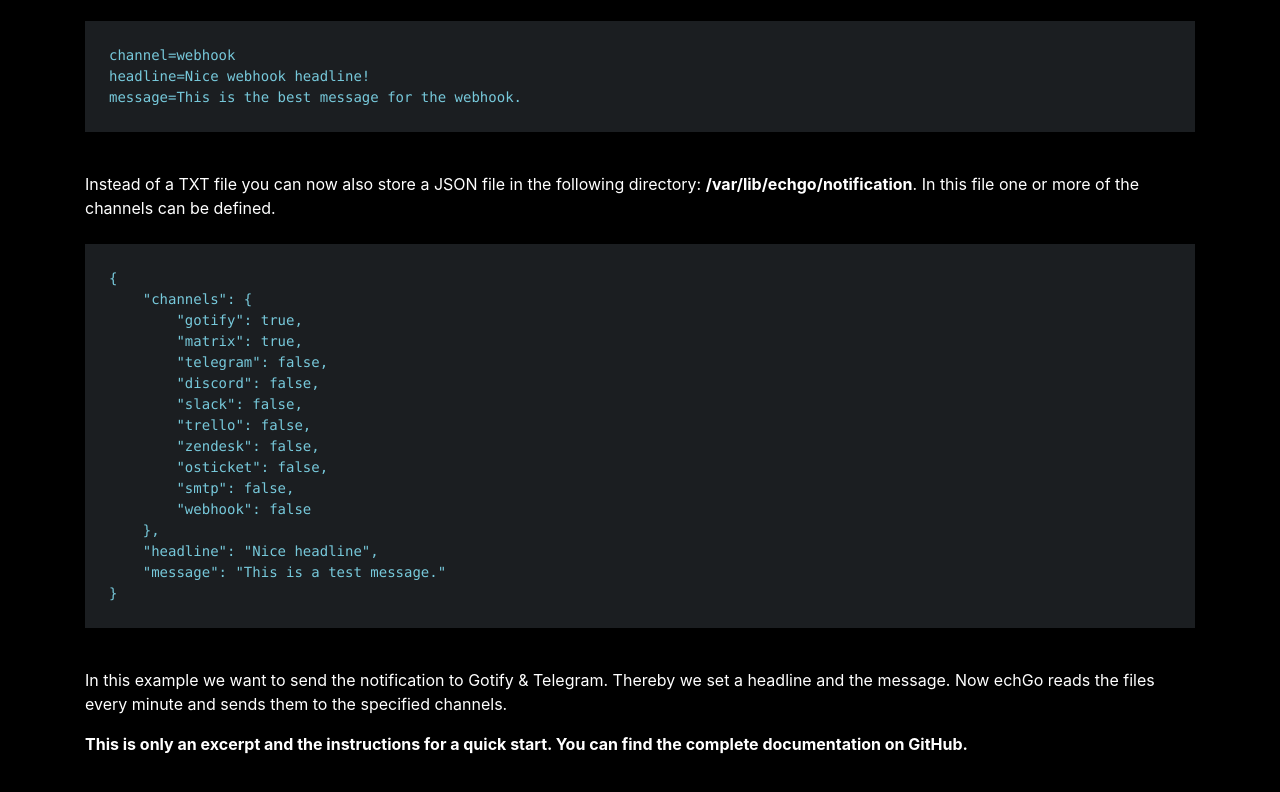
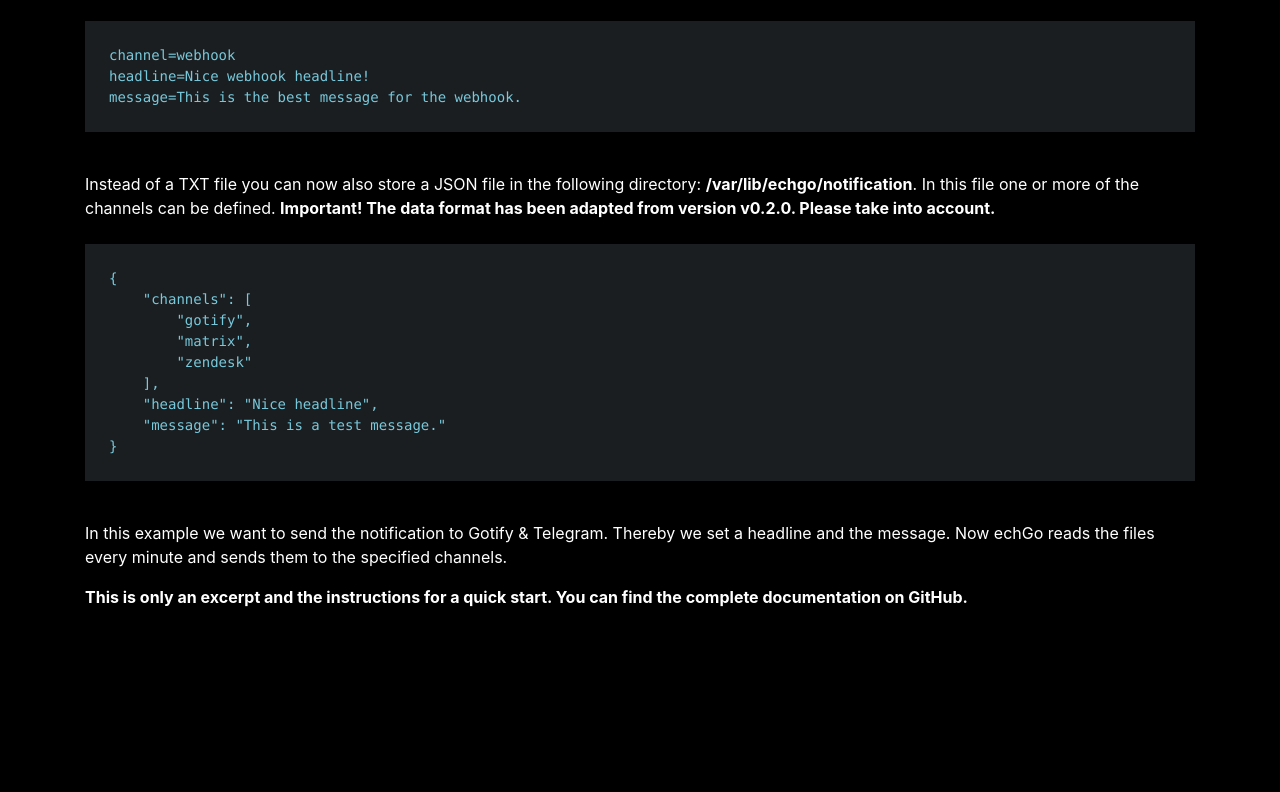
Before and after one commit to echgo/echgo.github.io, a plain HTML site: page index.html in a window 1280 px wide. Shown: the part 1589-2381 px from the top of the page. After the commit the page ends 2310 px from the top, so only its background shows below. Drawn offline with Linux system fonts and the light colour scheme.

Commit message:
Update website

```diff
--- a/index.html
+++ b/index.html
@@ -86,9 +86,9 @@
                     <div class="p-4 my-4 code-wrapper">
                         <code>channel=webhook<br>headline=Nice webhook headline!<br>message=This is the best message for the webhook.</code>
                     </div>
-                    <p class="pt-3">Instead of a TXT file you can now also store a JSON file in the following directory: <strong>/var/lib/echgo/notification</strong>. In this file one or more of the channels can be defined.</p>
+                    <p class="pt-3">Instead of a TXT file you can now also store a JSON file in the following directory: <strong>/var/lib/echgo/notification</strong>. In this file one or more of the channels can be defined. <strong>Important! The data format has been adapted from version v0.2.0. Please take into account.</strong></p>
                     <div class="p-4 my-4 code-wrapper">
-                        <code>{<br>&nbsp;&nbsp;&nbsp;&nbsp;"channels": {<br>&nbsp;&nbsp;&nbsp;&nbsp;&nbsp;&nbsp;&nbsp;&nbsp;"gotify": true,<br>&nbsp;&nbsp;&nbsp;&nbsp;&nbsp;&nbsp;&nbsp;&nbsp;"matrix": true,<br>&nbsp;&nbsp;&nbsp;&nbsp;&nbsp;&nbsp;&nbsp;&nbsp;"telegram": false,<br>&nbsp;&nbsp;&nbsp;&nbsp;&nbsp;&nbsp;&nbsp;&nbsp;"discord": false,<br>&nbsp;&nbsp;&nbsp;&nbsp;&nbsp;&nbsp;&nbsp;&nbsp;"slack": false,<br>&nbsp;&nbsp;&nbsp;&nbsp;&nbsp;&nbsp;&nbsp;&nbsp;"trello": false,<br>&nbsp;&nbsp;&nbsp;&nbsp;&nbsp;&nbsp;&nbsp;&nbsp;"zendesk": false,<br>&nbsp;&nbsp;&nbsp;&nbsp;&nbsp;&nbsp;&nbsp;&nbsp;"osticket": false,<br>&nbsp;&nbsp;&nbsp;&nbsp;&nbsp;&nbsp;&nbsp;&nbsp;"smtp": false,<br>&nbsp;&nbsp;&nbsp;&nbsp;&nbsp;&nbsp;&nbsp;&nbsp;"webhook": false<br>&nbsp;&nbsp;&nbsp;&nbsp;},<br>&nbsp;&nbsp;&nbsp;&nbsp;"headline": "Nice headline",<br>&nbsp;&nbsp;&nbsp;&nbsp;"message": "This is a test message."<br>}</code>
+                        <code>{<br>&nbsp;&nbsp;&nbsp;&nbsp;"channels": [<br>&nbsp;&nbsp;&nbsp;&nbsp;&nbsp;&nbsp;&nbsp;&nbsp;"gotify",<br>&nbsp;&nbsp;&nbsp;&nbsp;&nbsp;&nbsp;&nbsp;&nbsp;"matrix",<br>&nbsp;&nbsp;&nbsp;&nbsp;&nbsp;&nbsp;&nbsp;&nbsp;"zendesk"<br>&nbsp;&nbsp;&nbsp;&nbsp;],<br>&nbsp;&nbsp;&nbsp;&nbsp;"headline": "Nice headline",<br>&nbsp;&nbsp;&nbsp;&nbsp;"message": "This is a test message."<br>}</code>
                     </div>
                     <p class="pt-3">In this example we want to send the notification to <a href="https://gotify.net/" title="Gotify">Gotify</a> & <a href="https://telegram.org/" title="Telegram">Telegram</a>. Thereby we set a headline and the message. Now echGo reads the files every minute and sends them to the specified channels.</p>
                     <p><strong>This is only an excerpt and the instructions for a quick start. You can find the complete documentation on <a href="https://github.com/echgo/echgo" title="GitHub">GitHub</a>.</strong></p>
```
